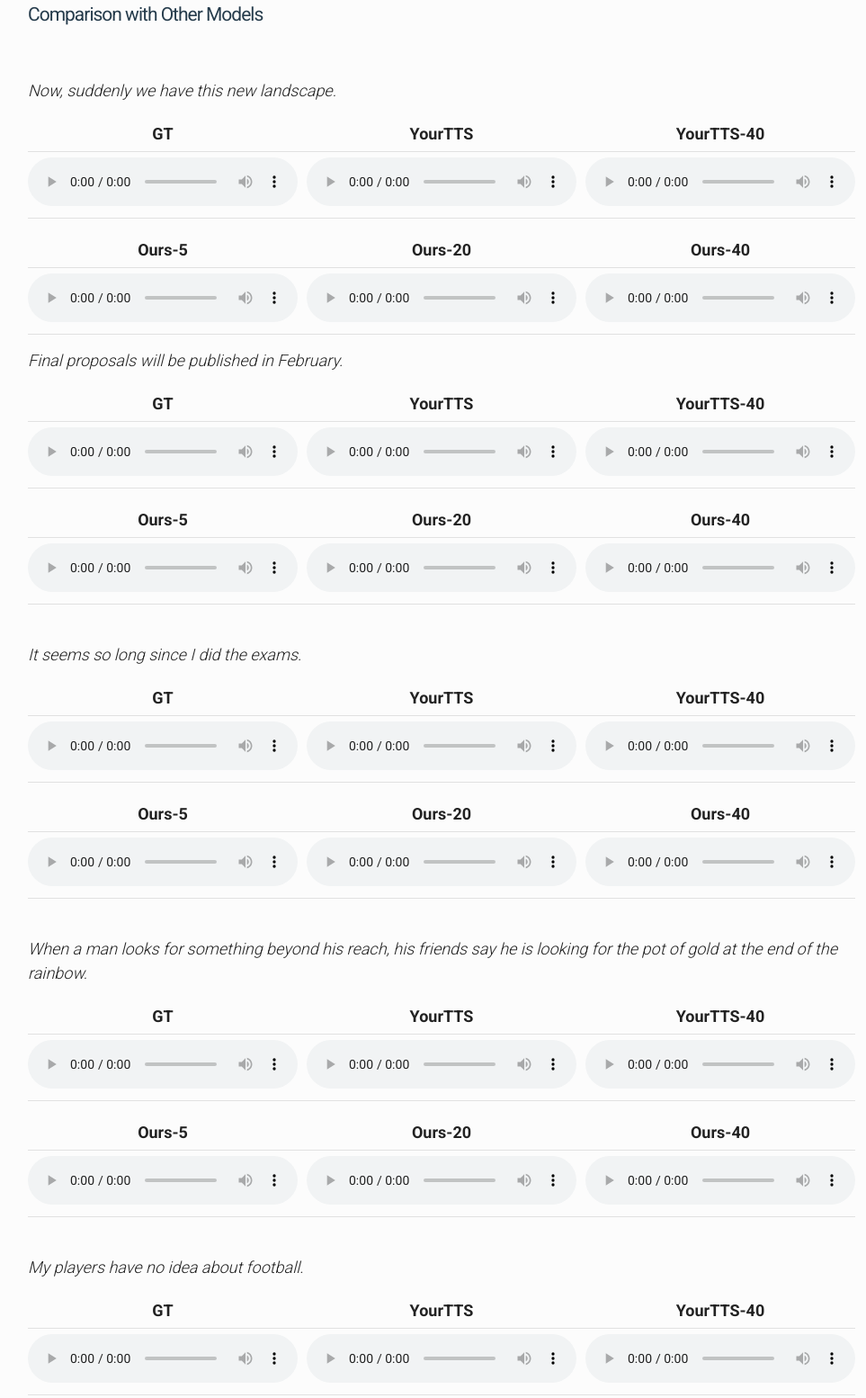
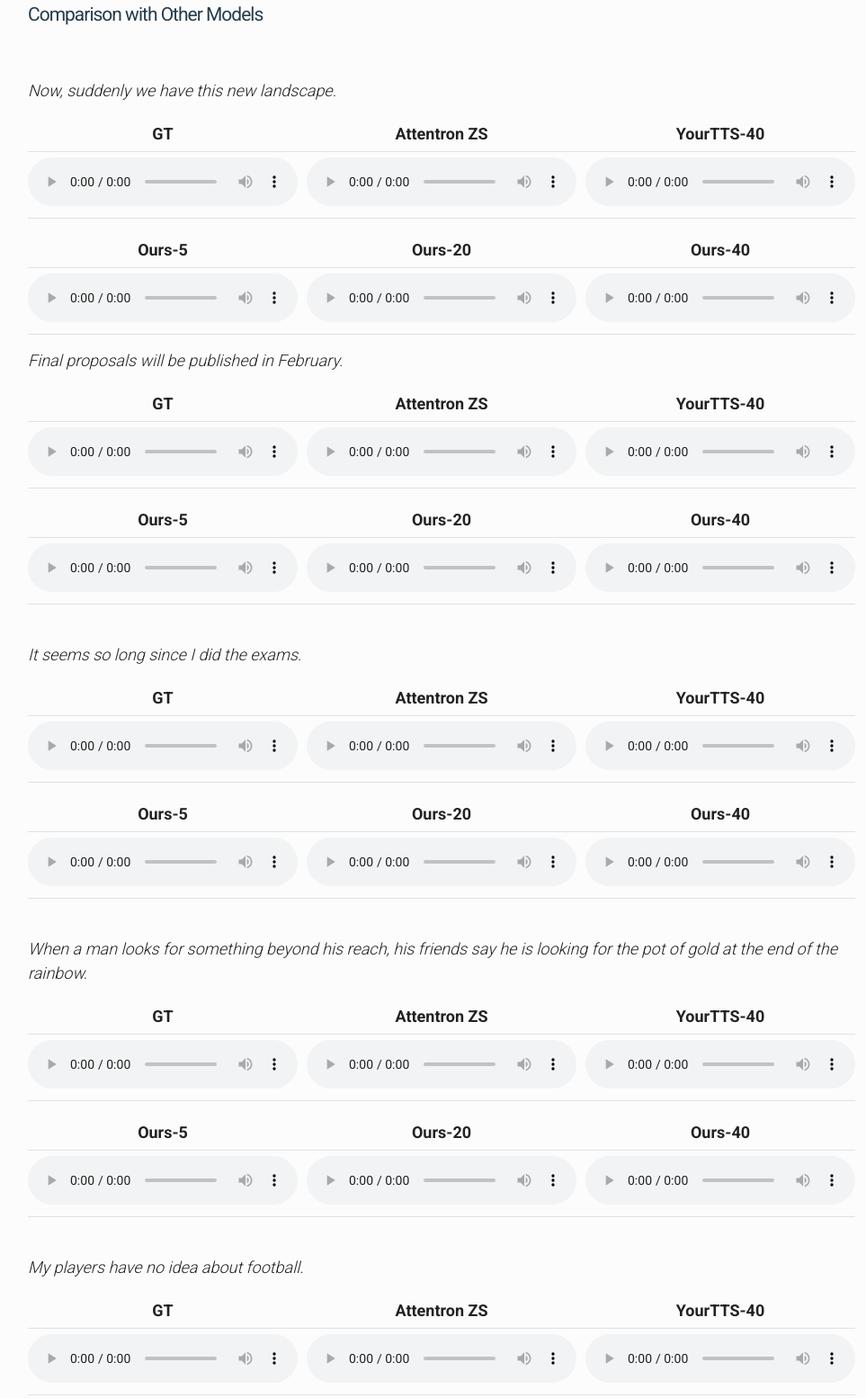
Before and after one commit to Phoswjw/Phoswjw.github.io, a plain HTML site: page home.html in a window 1280 px wide. Shown: the part 159-1713 px from the top of the page at 90% size, without its empty margins (129-1092 px from the left). Drawn offline with nearby package versions, Linux system fonts and the light colour scheme; some packages are replaced by stand-ins of ours.

Commit message:
Update home.html

```diff
--- a/home.html
+++ b/home.html
@@ -33,7 +33,7 @@
 <table><thead>
 <tr>
 <th style="text-align: center">GT</th>
-<th style="text-align: center">YourTTS</th>
+<th style="text-align: center">Attentron ZS</th>
 <th style="text-align: center">YourTTS-40</th>
 </tr></thead><tbody>
 <tr>
@@ -58,7 +58,7 @@
 <table><thead>
 <tr>
 <th style="text-align: center">GT</th>
-<th style="text-align: center">YourTTS</th>
+<th style="text-align: center">Attentron ZS</th>
 <th style="text-align: center">YourTTS-40</th>
 </tr></thead><tbody>
 <tr>
@@ -83,7 +83,7 @@
 <table><thead>
 <tr>
 <th style="text-align: center">GT</th>
-<th style="text-align: center">YourTTS</th>
+<th style="text-align: center">Attentron ZS</th>
 <th style="text-align: center">YourTTS-40</th>
 </tr></thead><tbody>
 <tr>
@@ -108,7 +108,7 @@
 <table><thead>
 <tr>
 <th style="text-align: center">GT</th>
-<th style="text-align: center">YourTTS</th>
+<th style="text-align: center">Attentron ZS</th>
 <th style="text-align: center">YourTTS-40</th>
 </tr></thead><tbody>
 <tr>
@@ -133,7 +133,7 @@
 <table><thead>
 <tr>
 <th style="text-align: center">GT</th>
-<th style="text-align: center">YourTTS</th>
+<th style="text-align: center">Attentron ZS</th>
 <th style="text-align: center">YourTTS-40</th>
 </tr></thead><tbody>
 <tr>
```
